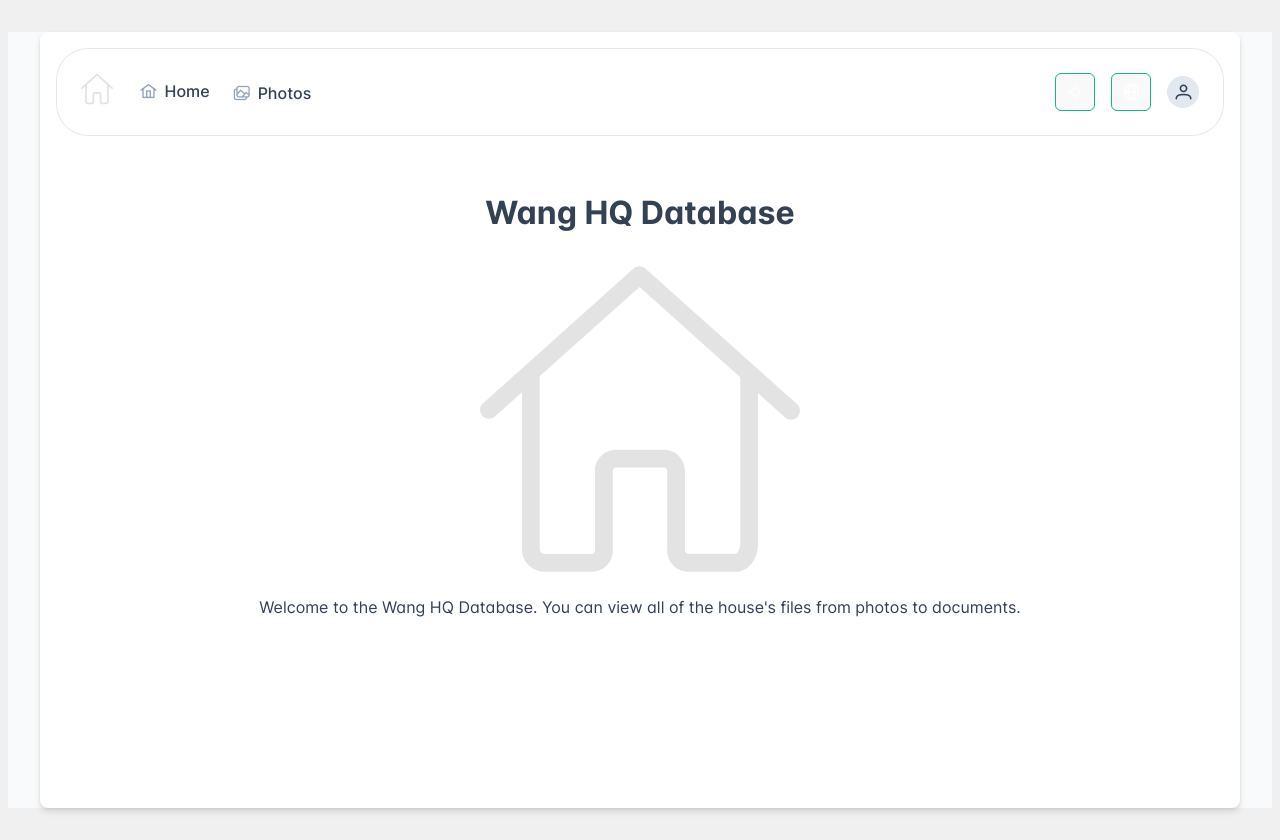
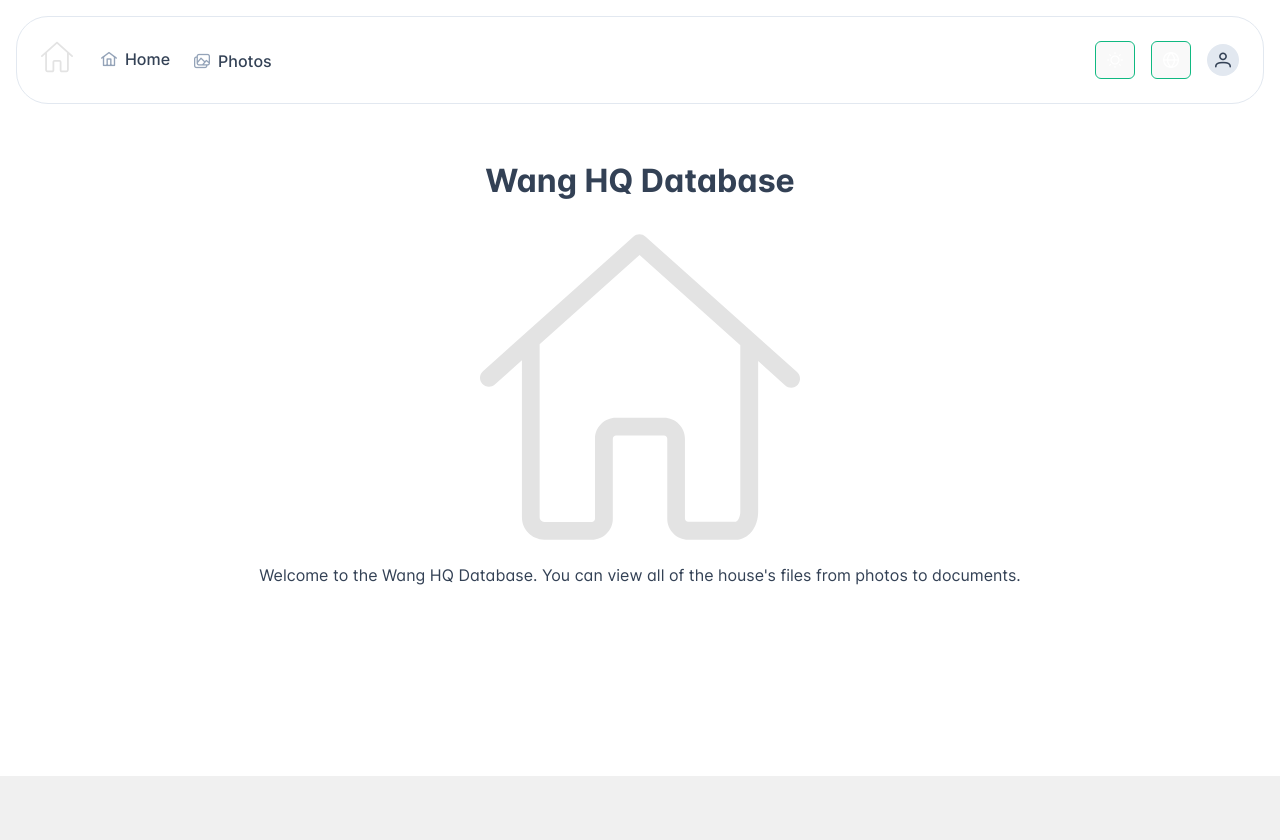
Before and after one commit to CydiaBoss/home_fe, a Vue app: page / in a window 1280 px wide. After the commit the page ends 800 px from the top, so only its background shows below. Built offline with nearby package versions, Linux system fonts and the light colour scheme.

Commit message:
ensure browser settings

```diff
--- a/src/App.vue
+++ b/src/App.vue
@@ -81,12 +81,30 @@ const toggleTheme = () => {
 }
 
 onMounted(() => {
+    // Set initial theme based on browser preference
+    const prefersDark = window.matchMedia && window.matchMedia('(prefers-color-scheme: dark)').matches;
+    isDark.value = prefersDark;
+    const initialTheme = isDark.value ? 'aura-dark-green' : 'aura-light-green';
     const element = document.createElement('link');
     element.setAttribute('id', 'theme-link');
     element.setAttribute('rel', 'stylesheet');
-    element.setAttribute('href', '/themes/aura-light-green/theme.css');
+    element.setAttribute('href', `/themes/${initialTheme}/theme.css`);
     document.head.appendChild(element);
-})
+
+    // Set initial language based on browser preference
+    const browserLang = navigator.language;
+    if (browserLang.startsWith('fr')) {
+        locale.value = 'fr';
+    } else if (browserLang.startsWith('zh-CN')) {
+        locale.value = 'zh_cn';
+    } else if (browserLang.startsWith('zh-TW') || browserLang.startsWith('zh-HK')) {
+        locale.value = 'zh_tw';
+    } else if (browserLang.startsWith('zh')) {
+        locale.value = 'zh_cn';
+    } else {
+        locale.value = 'en';
+    }
+});
 
 /**
  * Controls Router
--- a/src/style.css
+++ b/src/style.css
@@ -1,3 +1,6 @@
+body {
+  margin: 0;
+}
 
 :root {
   font-family: Inter, system-ui, Avenir, Helvetica, Arial, sans-serif;
@@ -31,12 +34,9 @@ a:hover {
 }
 
 #app {
-  width: 95%;
-  margin: 2em auto;
+  width: 100%;
   padding: 1rem;
   text-align: center;
-  border-radius: 8px;
-  box-shadow: 0 4px 6px rgba(0, 0, 0, 0.1), 0 1px 3px rgba(0, 0, 0, 0.08);
 }
 
 @media (prefers-color-scheme: light) {
```
